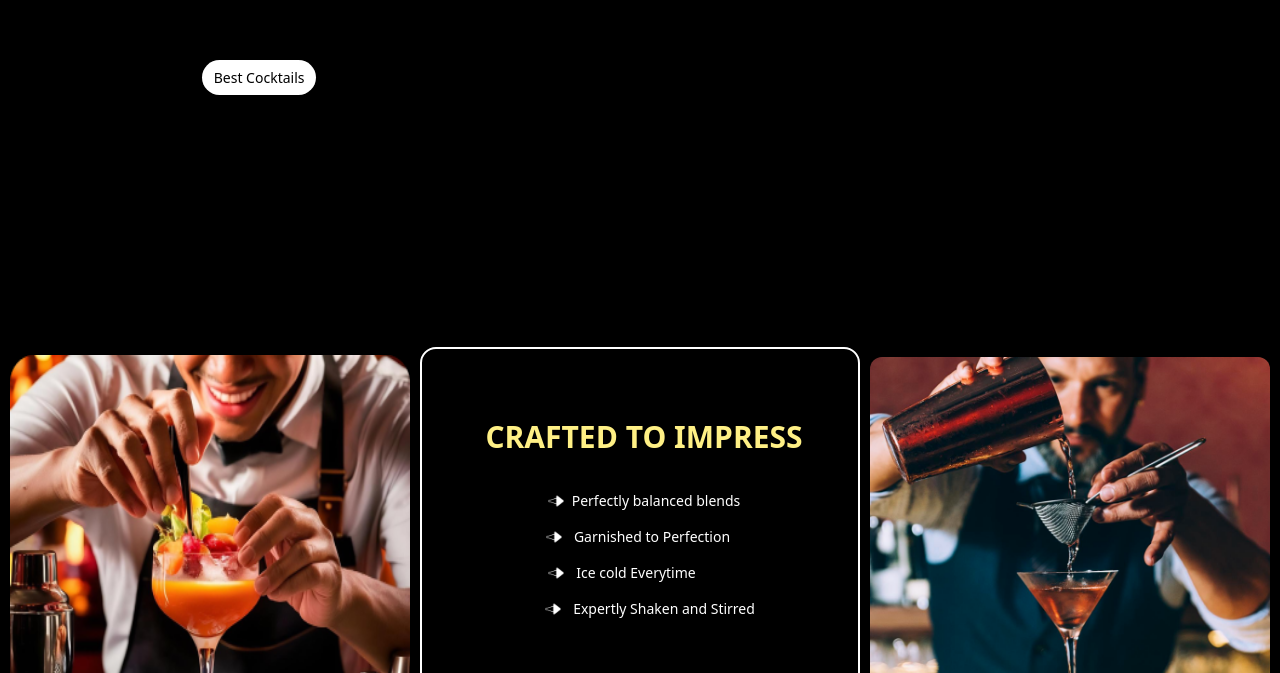
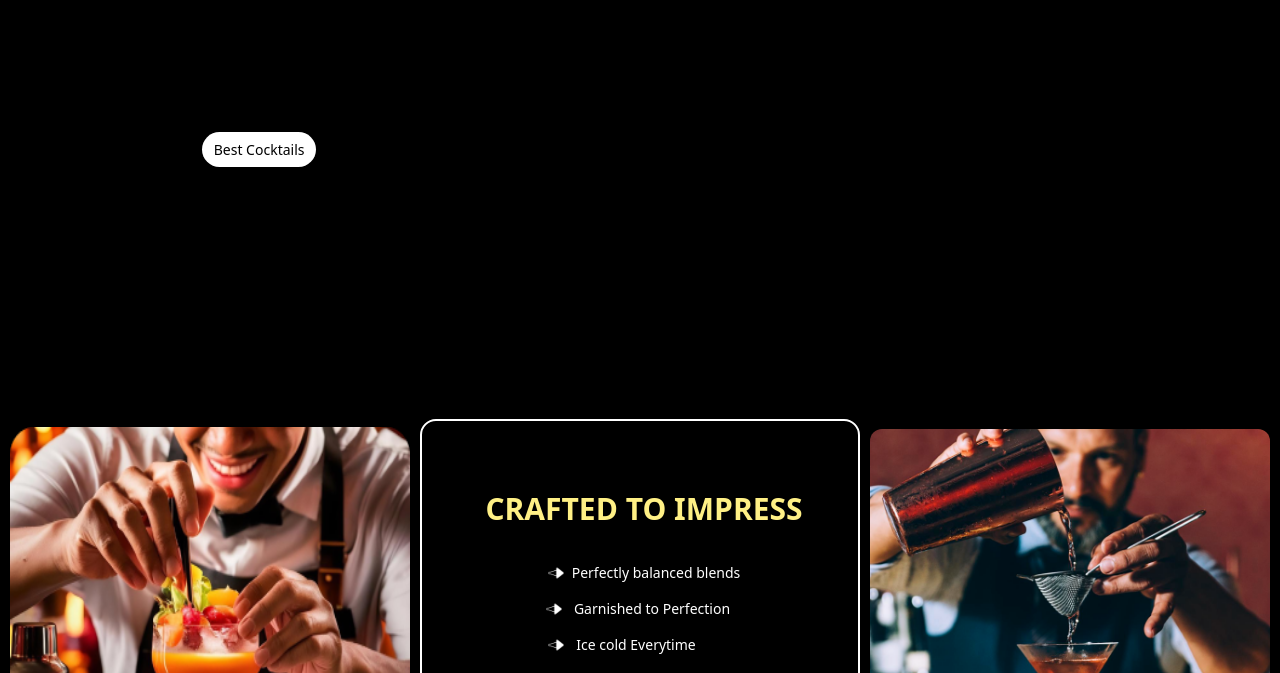
Before and after one commit to ayushbahuguna006-ctrl/Mojito-Cocktails-Frontend, a React (Vite) app: page / in a window 1280 px wide. Shown: the part 1727-2400 px from the top of the page. Built offline with nearby package versions, Linux system fonts and the light colour scheme.

Commit message:
UI Enhanced

```diff
--- a/src/components/About.jsx
+++ b/src/components/About.jsx
@@ -48,7 +48,9 @@ const About = () => {
   });
 });
   return (
-    <div id='about' className='bg-[url("/noise.png")] min-h-screen overflow-hidden'>
+    <>
+    <div id='about'></div><br/><br/><br/>
+    <div  className='bg-[url("/noise.png")] min-h-screen overflow-hidden'>
       <div className='flex  justify-center md:gap-20 items-center'>
         <div className='sun p-4'>
           <a href='#cocktails' className='text-black rounded-4xl px-3 text-sm p-2 bg-white cursor-pointer hover:text-red-500 '>Best Cocktails</a>
@@ -81,6 +83,7 @@ const About = () => {
       </div>
 
     </div>
+    </>
   )
 }
 
--- a/src/components/Contact.jsx
+++ b/src/components/Contact.jsx
@@ -29,6 +29,8 @@ const Contact = () => {
         })
     })
   return (
+    <>
+    <div id='cocktails'></div><br/><br/>
     <div id='contact' className='final1 min-h-screen bg-[url("/noise.png")] overflow-hidden flex flex-col text-white items-center justify-center'>
       <div><div><p className='font-black text-4xl text-center final text-yellow-300'>Where to Find Us</p></div>
       <div><p className='bg-red-500 final rounded-xl text-center p-2 opacity-60 mt-10 text-yellow-100'>Visit our store</p></div>
@@ -49,6 +51,7 @@ const Contact = () => {
           </div></div>
       </div>
     </div>
+    </>
   )
 }
 
```
